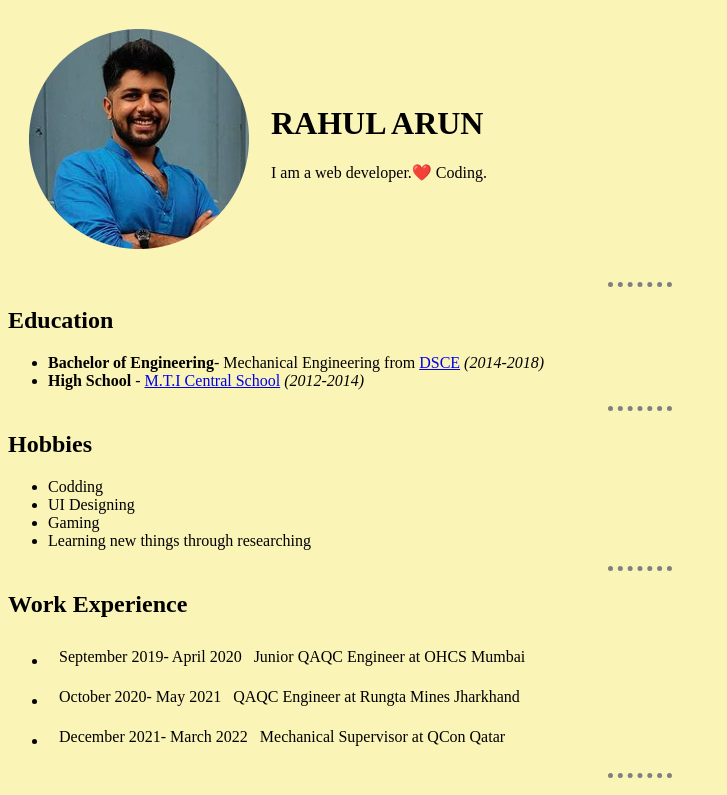
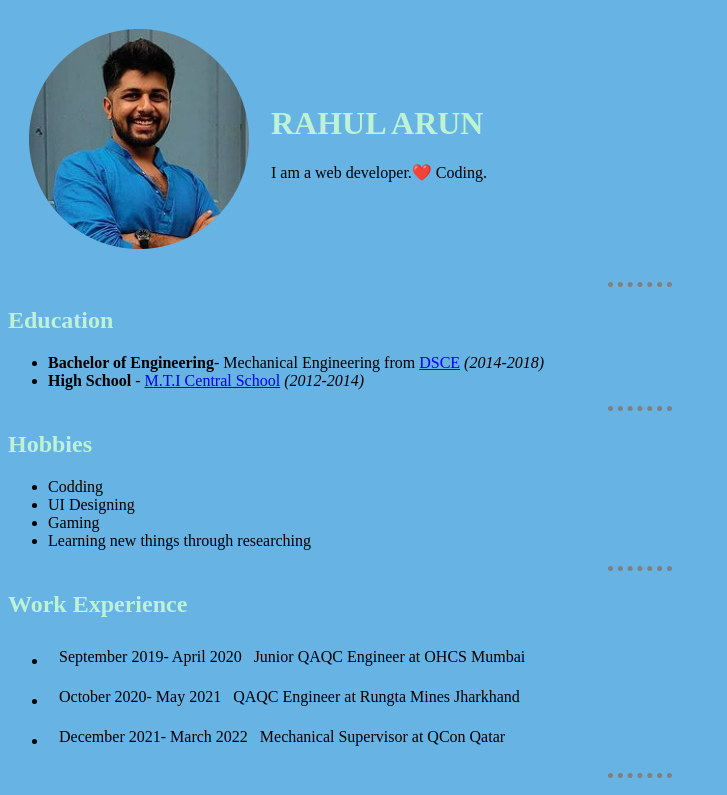
Before and after one commit to rahularun04/CV, a plain HTML site: page index.html in a window 1280 px wide. Shown: the top 795 px of the page, without its empty margins (0-727 px from the left). Drawn offline with Linux system fonts and the light colour scheme.

Commit message:
Update style.css

```diff
--- a/style.css
+++ b/style.css
@@ -1,5 +1,5 @@
 body{
-  background-color: #FAF4B7;
+  background-color: #67B3E4;
 
 }
 hr{
@@ -7,6 +7,10 @@ hr{
   border-style: dotted none none;
   border-color: grey;
   border-width: 5px;
-
-
 }
+h1{
+  color: #BDF2D5;
+}
+h2{
+  color: #BDF2D5;
+}
```
